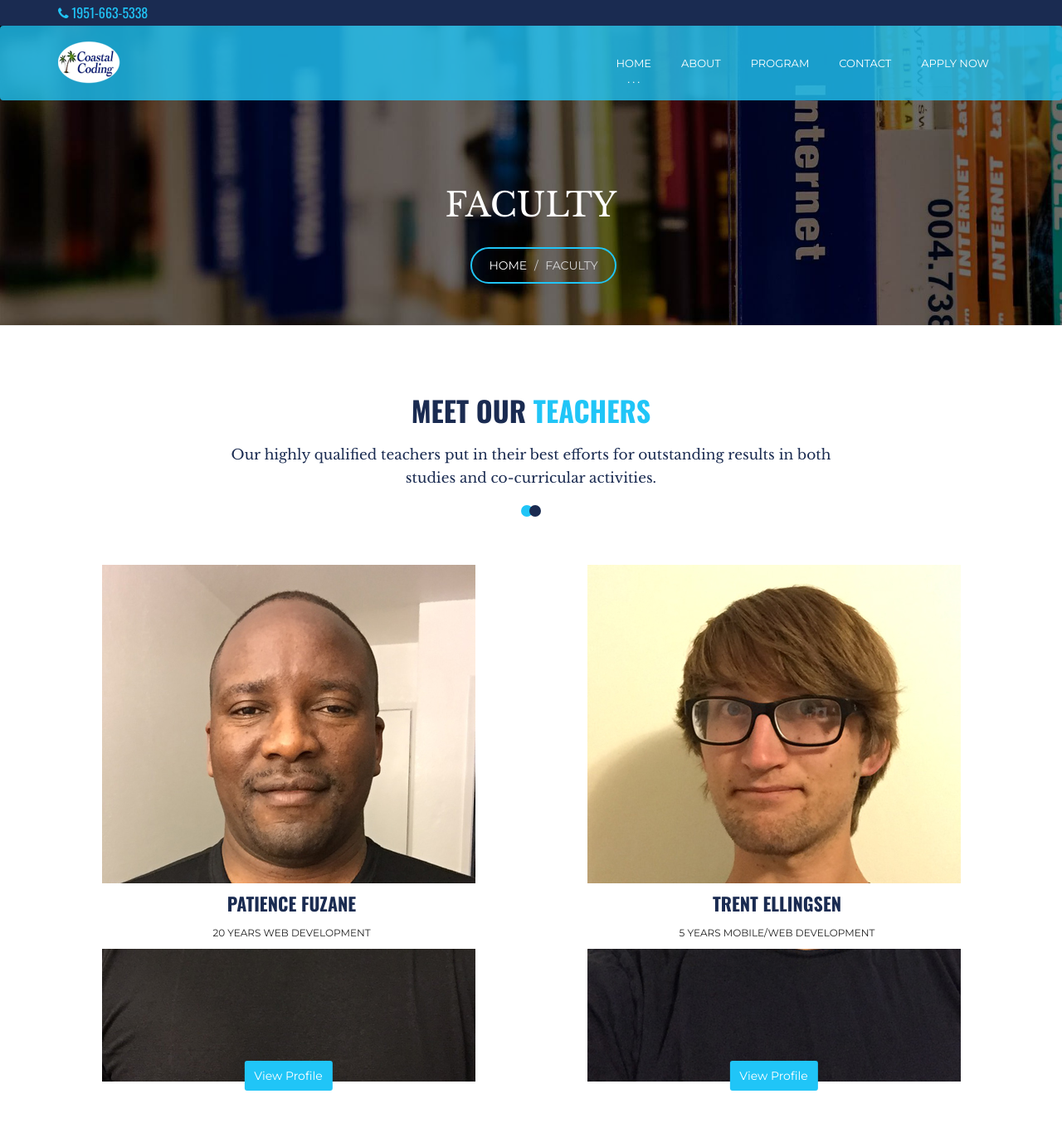
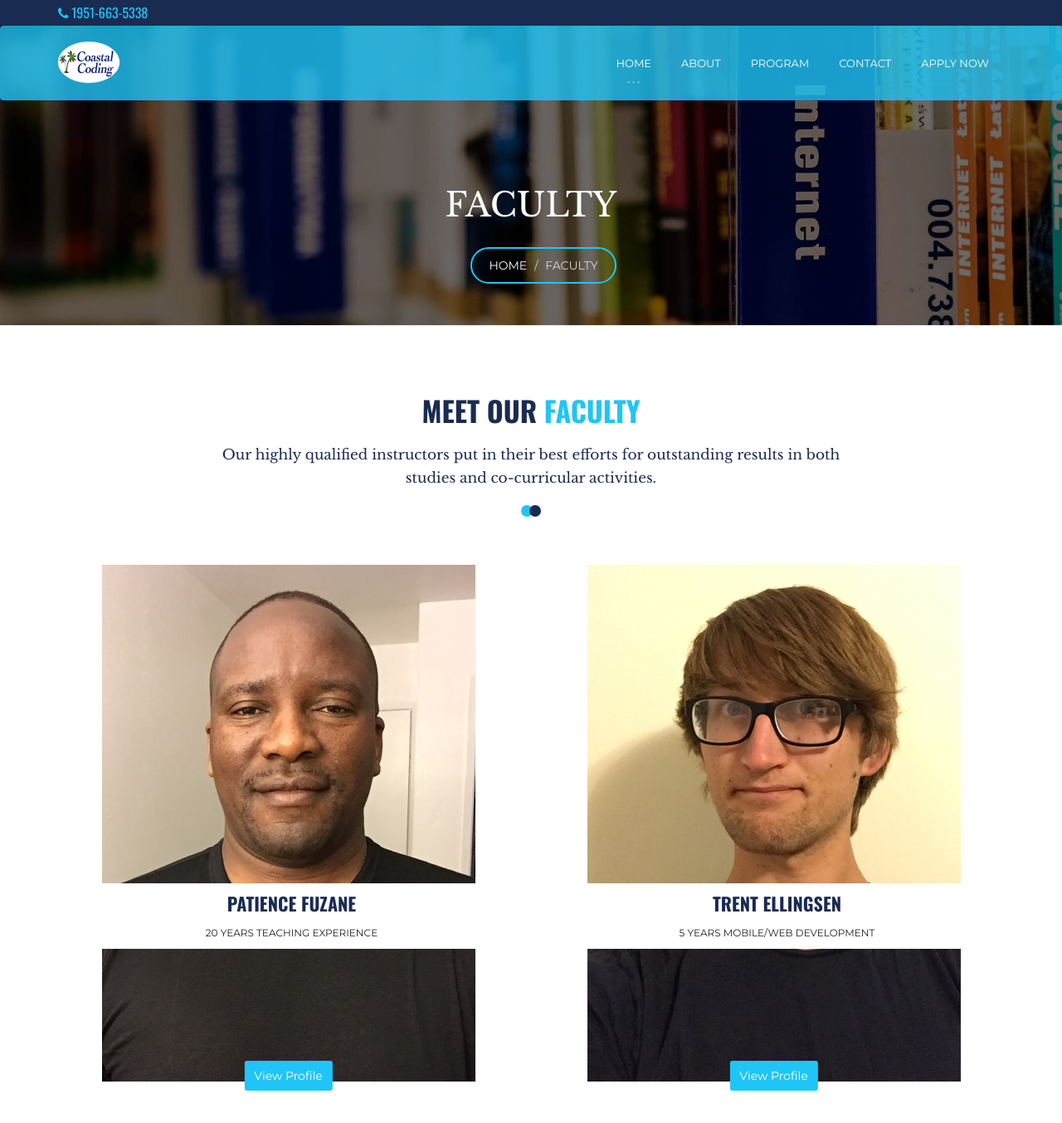
Before and after one commit to pfuzane1/Coastal-Coding, a Jekyll site: the page built from teachers.html, in a window 1280 px wide and 1400 px high. Shown: the top 1354 px of the window at 83% size. Built offline with Jekyll 4.4.1, drawn with Linux system fonts in a browser that asks for light colours.

Commit message:
Changed text

```diff
--- a/_includes/teacher-profiles.html
+++ b/_includes/teacher-profiles.html
@@ -2,8 +2,8 @@
 	<div class="container mt-80 mb-80">
         <div class="row">
             <div class="col-sm-12">
-                <h2 class="heading text-center">Meet our <span class="color2">Teachers</span>
-                    <span class="sub-heading">Our highly qualified teachers put in their best efforts for outstanding results in both studies and co-curricular activities.</span>
+                <h2 class="heading text-center">Meet our <span class="color2">Faculty</span>
+                    <span class="sub-heading">Our highly qualified instructors put in their best efforts for outstanding results in both studies and co-curricular activities.</span>
                     <span class="icon-divider"></span>
                 </h2>
             </div>
@@ -13,7 +13,7 @@
                     <a href="teacher-profile.html" class="teacher-link">View Profile</a>
                     <div class="teacher-detail">
                         <h4 class="heading">Patience Fuzane</h4>
-                        <span class="position">20 Years Web Development</span>
+                        <span class="position">20 Years Teaching Experience</span>
                     </div>
                 </div>
             </div>
```
